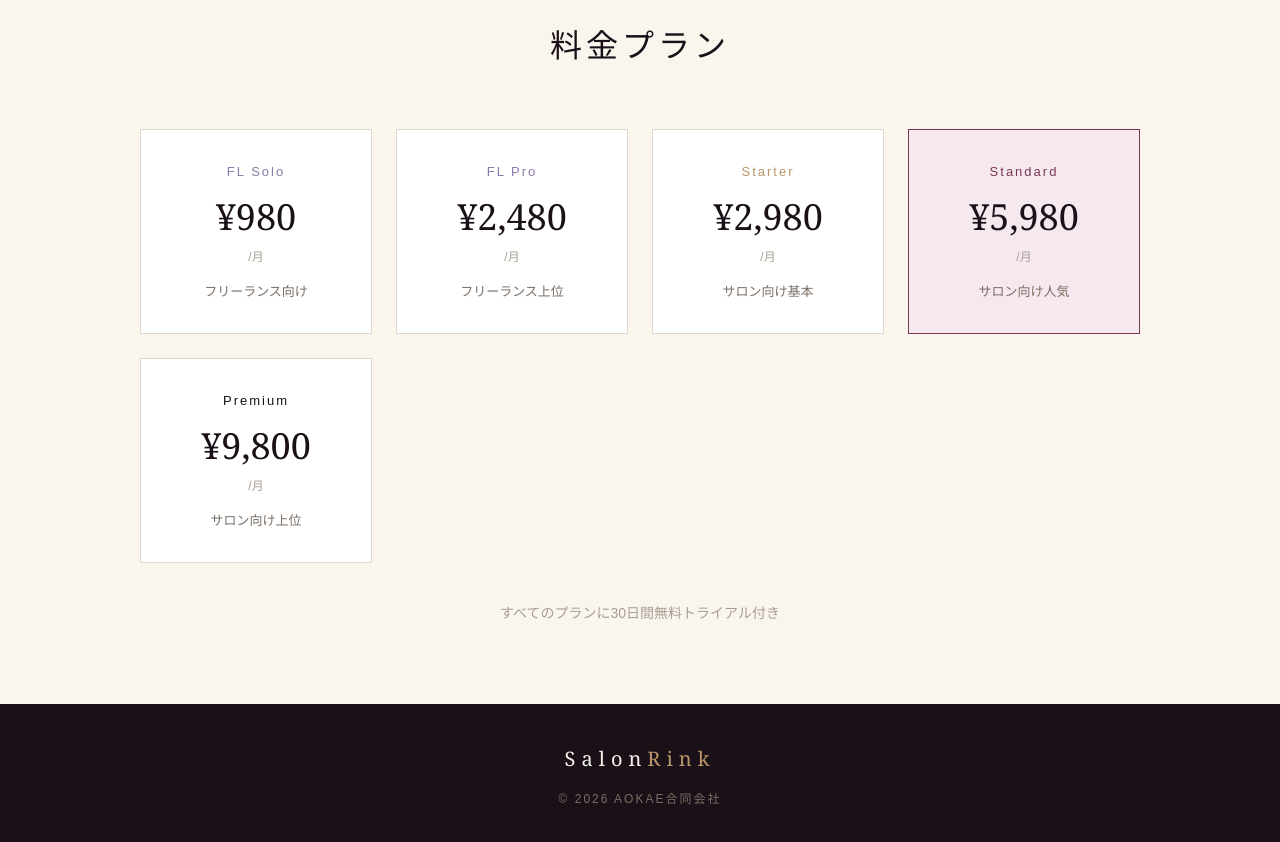
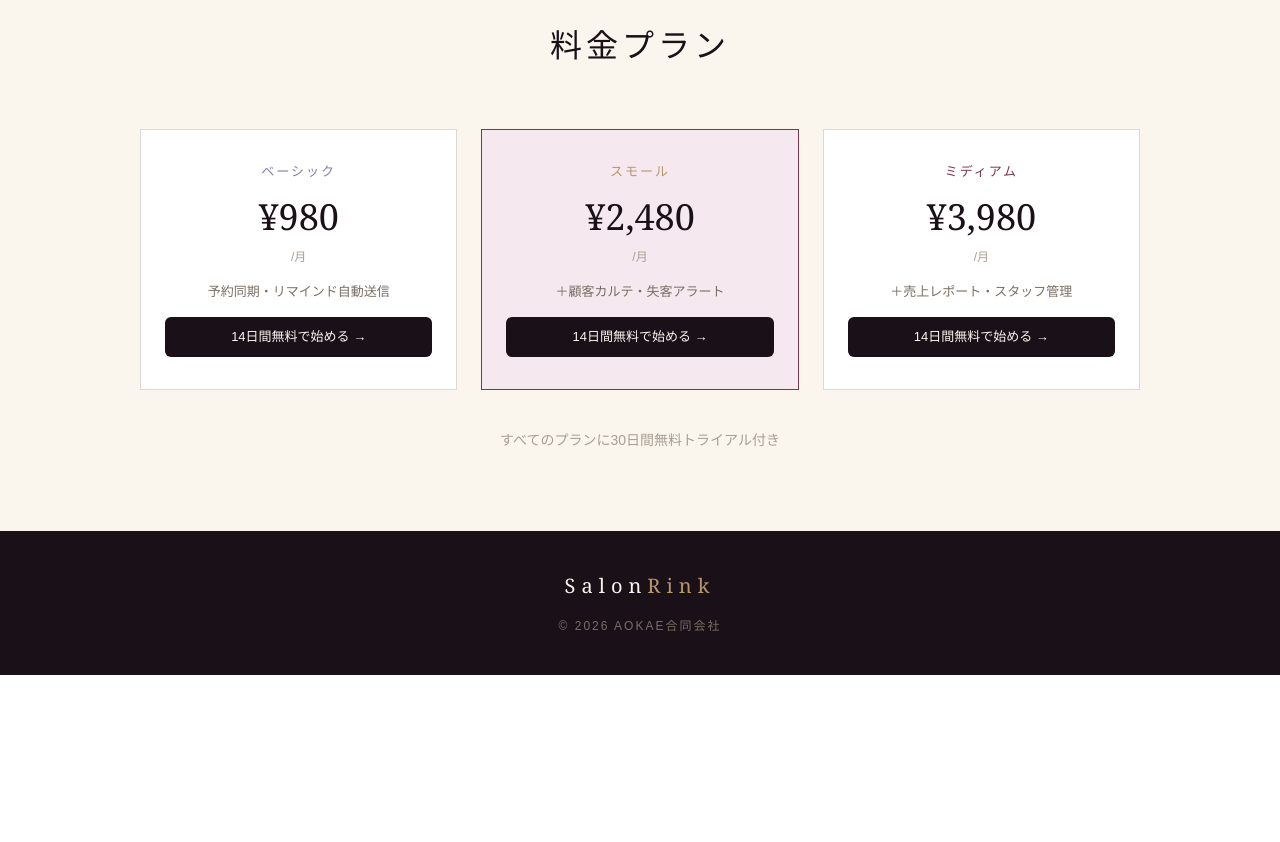
Before and after one commit to okuwabara07-gif/salonrink, a Next.js app: page / in a window 1280 px wide. Shown: the part 1460-2302 px from the top of the page. After the commit the page ends 2135 px from the top, so only its background shows below. Built offline with nearby package versions, Linux system fonts and the light colour scheme.

Commit message:
feat: 料金プラン更新・Stripe決済リンク追加

```diff
--- a/app/page.tsx
+++ b/app/page.tsx
@@ -107,11 +107,9 @@ export default function Home() {
         </h2>
         <div style={{ display: 'grid', gridTemplateColumns: 'repeat(auto-fit, minmax(220px, 1fr))', gap: 24, maxWidth: 1000, margin: '0 auto' }}>
           {[
-            { name: 'FL Solo', price: '¥980', unit: '/月', desc: 'フリーランス向け', color: '#8B7BAA' },
-            { name: 'FL Pro', price: '¥2,480', unit: '/月', desc: 'フリーランス上位', color: '#8B7BAA' },
-            { name: 'Starter', price: '¥2,980', unit: '/月', desc: 'サロン向け基本', color: '#B8966A' },
-            { name: 'Standard', price: '¥5,980', unit: '/月', desc: 'サロン向け人気', color: '#7A3550', featured: true },
-            { name: 'Premium', price: '¥9,800', unit: '/月', desc: 'サロン向け上位', color: '#1A1018' },
+            { name: 'ベーシック', price: '¥980', unit: '/月', desc: '予約同期・リマインド自動送信', color: '#8B7BAA', link: 'https://buy.stripe.com/test_28E5kD7lPdahabs9lc0kE00' },
+            { name: 'スモール', price: '¥2,480', unit: '/月', desc: '＋顧客カルテ・失客アラート', color: '#B8966A', featured: true, link: 'https://buy.stripe.com/test_3cIeVd49D5HP0ASbtk0kE01' },
+            { name: 'ミディアム', price: '¥3,980', unit: '/月', desc: '＋売上レポート・スタッフ管理', color: '#7A3550', link: 'https://buy.stripe.com/test_7sY28r7lP2vDdnEbtk0kE02' },
           ].map((p) => (
             <div key={p.name} style={{
               padding: '32px 24px',
@@ -123,6 +121,7 @@ export default function Home() {
               <div style={{ fontSize: 36, color: '#1A1018', marginBottom: 4 }}>{p.price}</div>
               <div style={{ fontSize: 12, color: '#A89E94', marginBottom: 16, fontFamily: 'sans-serif' }}>{p.unit}</div>
               <div style={{ fontSize: 13, color: '#7A6E64', fontFamily: 'sans-serif' }}>{p.desc}</div>
+              <a href={(p as any).link} style={{ display: 'block', marginTop: 16, padding: '10px 16px', background: '#1A1018', color: '#FAF6EE', textDecoration: 'none', fontSize: 13, fontFamily: 'sans-serif', borderRadius: 6 }}>14日間無料で始める →</a>
             </div>
           ))}
         </div>
```
